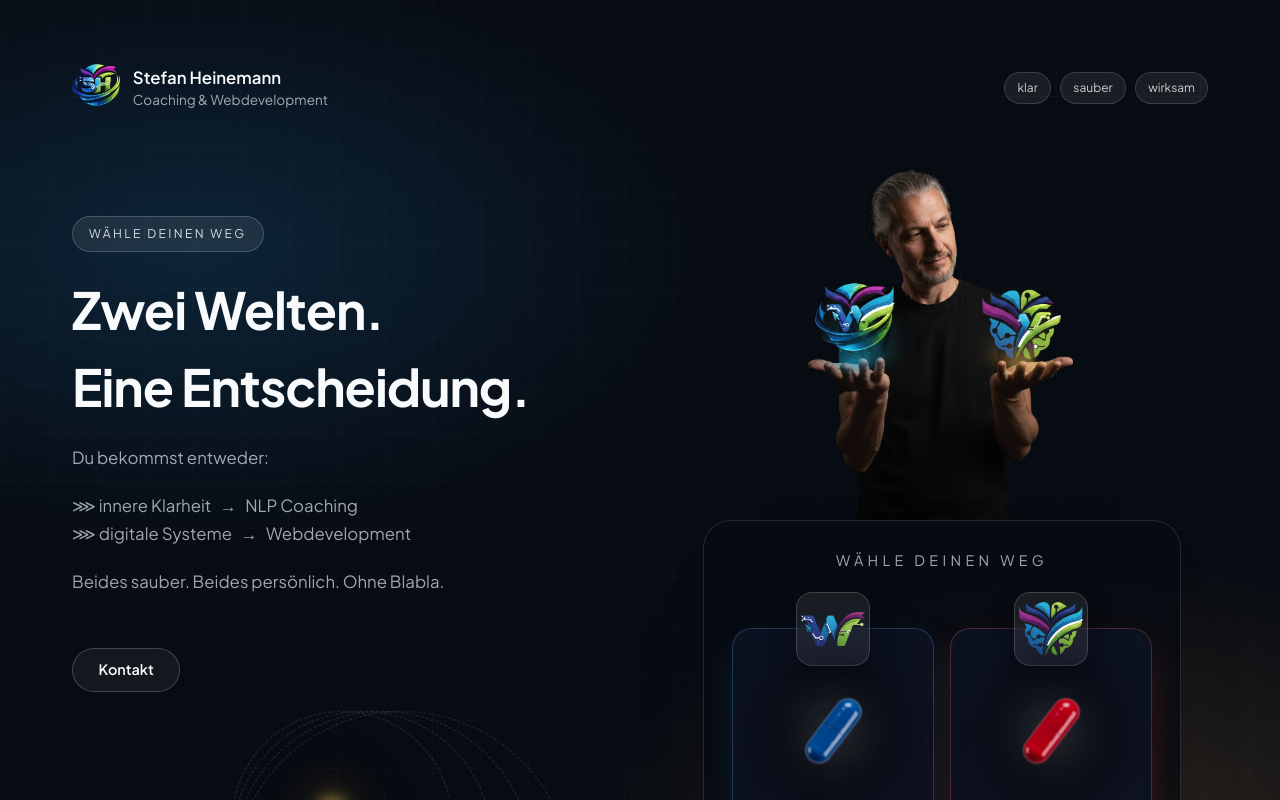
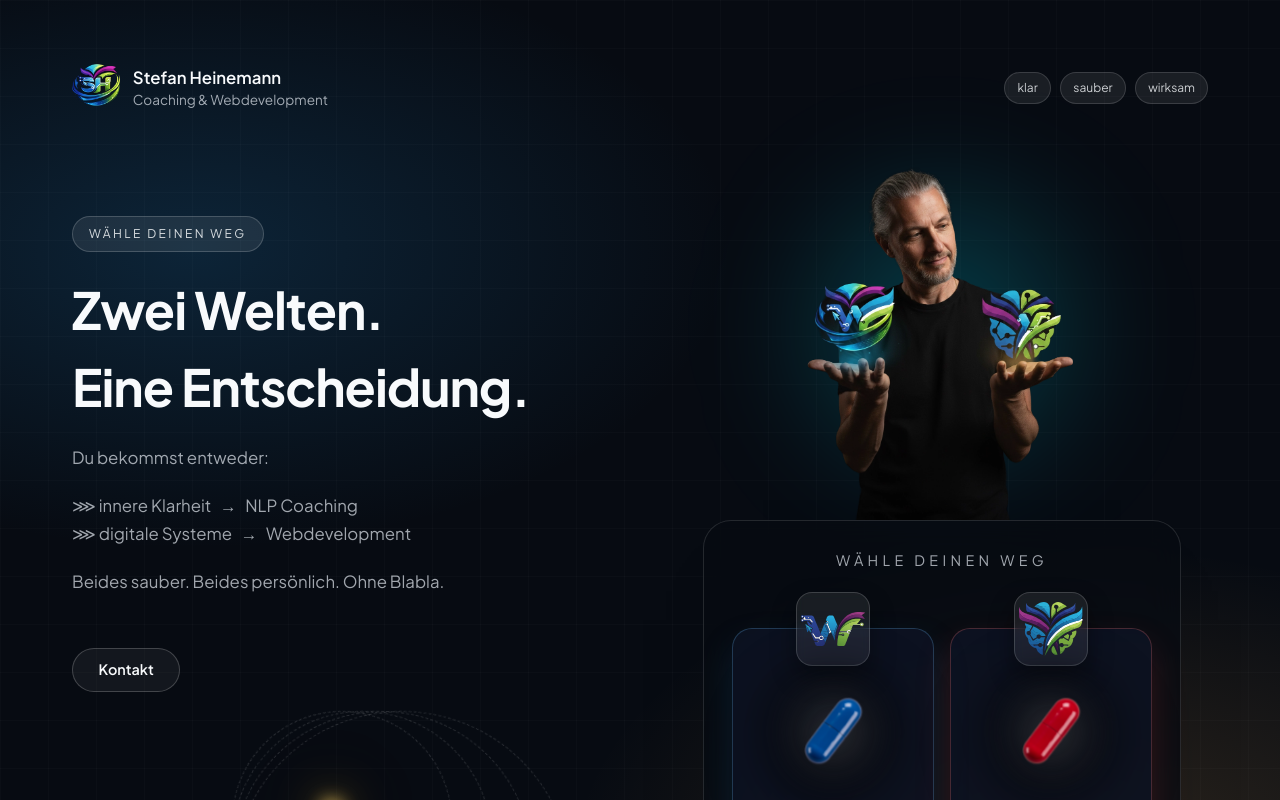
Before and after one commit to StefanPdm/website-2.0, a Next.js app: page / in a window 1280 px wide. Shown: the top 800 px of the page. Built offline with nearby package versions, Linux system fonts and the light colour scheme.

Commit message:
style: enhance layout with background blur effect for balance image

```diff
--- a/app/page.tsx
+++ b/app/page.tsx
@@ -148,7 +148,8 @@ export default function Home() {
           {/* right side */}
           {/* Balance Image */}
           <div className='flex flex-col items-center justify-start md:-translate-y-20 mt-20 md:mt-0'>
-            <div className='pointer-events-none overflow-hidden md:w-96'>
+            <div className='pointer-events-none relative isolate  md:w-96'>
+              <span className='absolute left-1/2 top-1/2 -z-10 h-64 w-64 -translate-x-1/2 -translate-y-1/2 rounded-full bg-[#00E5FF]/20 blur-3xl' />
               <Image
                 src='/images-startseite/portrait-balance-free.webp'
                 alt='Stefan Heinemann'
```
